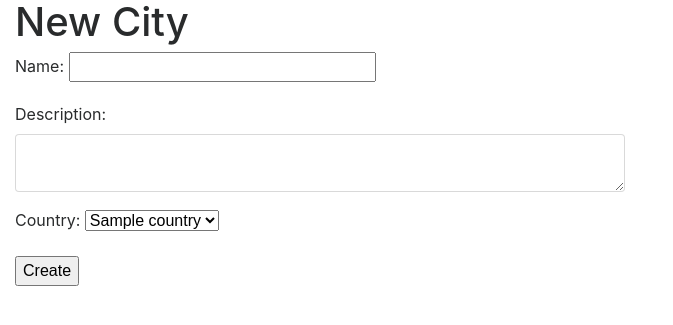
After one commit to sjmiddlebrook/catalog-app, a Flask app: page /cities/new/ in a window 1280 px wide. The commit adds this page. Shown: the top 325 px of the page, without its empty margins (0-673 px from the left). Run offline with Flask 2, Linux system fonts and the light colour scheme; tables that the repository leaves empty hold one stand-in row (values such as "Sample post"); parts of the project's set-up code (start-up, migrations or seed data) failed here and were passed over; some libraries are stand-ins or nearby versions.

Commit message:
add new cities and countries pages

```diff
--- a/application.py
+++ b/application.py
@@ -1,10 +1,13 @@
 import random
 import string
 import json
+from datetime import datetime
+
 import requests
 import httplib2
 
-from flask import Flask, render_template, jsonify, request, redirect, url_for, flash, make_response
+from flask import Flask, render_template, jsonify, request, redirect, url_for, \
+    flash, make_response
 from flask import session as login_session
 from sqlalchemy import create_engine, desc
 from sqlalchemy.orm import sessionmaker
@@ -16,7 +19,6 @@ from oauth2client.client import FlowExchangeError
 
 app = Flask(__name__)
 
-
 CLIENT_ID = json.loads(
     open('client_secrets.json', 'r').read())['web']['client_id']
 APPLICATION_NAME = "Travel Catalog Application"
@@ -27,12 +29,6 @@ Base.metadata.bind = engine
 
 DBSession = sessionmaker(bind=engine)
 session = DBSession()
-
-
-@app.route('/')
-@app.route('/hello')
-def hello_world():
-    return 'Hello, Test!'
 
 
 # Create a state token to prevent request forgery
@@ -99,8 +95,9 @@ def gconnect():
     stored_access_token = login_session.get('access_token')
     stored_gplus_id = login_session.get('gplus_id')
     if stored_access_token is not None and gplus_id == stored_gplus_id:
-        response = make_response(json.dumps('Current user is already connected.'),
-                                 200)
+        response = make_response(
+            json.dumps('Current user is already connected.'),
+            200)
         response.headers['Content-Type'] = 'application/json'
         return response
 
@@ -118,17 +115,8 @@ def gconnect():
     login_session['username'] = data['name']
     login_session['picture'] = data['picture']
     login_session['email'] = data['email']
-
-    output = ''
-    output += '<h1>Welcome, '
-    output += login_session['username']
-    output += '!</h1>'
-    output += '<img src="'
-    output += login_session['picture']
-    output += ' " style = "width: 300px; height: 300px;border-radius: 150px;-webkit-border-radius: 150px;-moz-border-radius: 150px;"> '
-    flash("you are now logged in as %s" % login_session['username'])
-    print("done!")
-    return output
+    flash("you are now logged in as {}".format(login_session['username']))
+    return "successful login"
 
 
 @app.route('/gdisconnect')
@@ -136,13 +124,15 @@ def gdisconnect():
     access_token = login_session.get('access_token')
     if access_token is None:
         print('Access Token is None')
-        response = make_response(json.dumps('Current user not connected.'), 401)
+        response = make_response(json.dumps('Current user not connected.'),
+            401)
         response.headers['Content-Type'] = 'application/json'
         return redirect(url_for('show_categories'))
     print('In gdisconnect access token is {}'.format(access_token))
     print('User name is: ')
     print(login_session['username'])
-    url = 'https://accounts.google.com/o/oauth2/revoke?token=%s' % login_session['access_token']
+    url = 'https://accounts.google.com/o/oauth2/revoke?token=%s' % \
+          login_session['access_token']
     h = httplib2.Http()
     result = h.request(url, 'GET')[0]
     print('result is ')
@@ -158,7 +148,8 @@ def gdisconnect():
         flash("you are now logged out.")
         return redirect(url_for('show_categories'))
     else:
-        response = make_response(json.dumps('Failed to revoke token for given user.', 400))
+        response = make_response(
+            json.dumps('Failed to revoke token for given user.', 400))
         response.headers['Content-Type'] = 'application/json'
         return response
 
@@ -183,18 +174,56 @@ def countries_json():
 
 
 # Show all categories
+@app.route('/')
 @app.route('/countries/')
 def show_categories():
     countries = session.query(Country).all()
-    city_catalog_items = session.query(CatalogItem).order_by(desc(CatalogItem.last_update)).all()
-    # check for username
+    # select cities with latest updated cities first
+    city_catalog_items = session.query(CatalogItem).order_by(
+        desc(CatalogItem.last_update)).all()
+    # check user is logged in
     if 'username' in login_session.keys():
         user = login_session['username']
     else:
         user = None
-    # return "This page will show all my restaurants"
     return render_template('countries.html', countries=countries,
-        items=city_catalog_items, user=user)
+                           items=city_catalog_items, user=user)
+
+
+# Add a new country
+@app.route('/countries/new/', methods=['GET', 'POST'])
+def add_country():
+    if request.method == 'POST':
+        new_country = Country(name=request.form['name'])
+        session.add(new_country)
+        session.commit()
+        return redirect(url_for('show_categories'))
+    else:
+        return render_template('newCountry.html')
+
+
+# Add a new city
+@app.route('/cities/new/', methods=['GET', 'POST'])
+def add_city():
+    if request.method == 'POST':
+        country = session.query(Country).filter(
+            Country.name == request.form['country']).first()
+        new_city = CatalogItem(name=request.form['name'],
+                               description=request.form['description'],
+                               last_update=datetime.now(),
+                               country=country)
+        session.add(new_city)
+        session.commit()
+        return redirect(url_for('show_categories'))
+    else:
+        countries = session.query(Country).all()
+        return render_template('newCity.html', countries=countries)
+
+
+@app.route('/clearSession')
+def clear_session():
+    login_session.clear()
+    return "Session cleared"
 
 
 if __name__ == '__main__':
--- /dev/null
+++ b/templates/layout.html
@@ -0,0 +1,33 @@
+<!doctype html>
+<html>
+    <head>
+        {% block head %}
+        <meta charset="UTF-8">
+        <meta name="viewport" content="width=device-width, initial-scale=1, shrink-to-fit=no">
+        <meta name="description"
+              content="Travel destination catalog with cities and descriptions">
+        <title>{% block title %}{% endblock %}</title>
+        <!-- Bootstrap CSS -->
+        <link rel="stylesheet" href="https://maxcdn.bootstrapcdn.com/bootstrap/4.0.0-beta.3/css/bootstrap.min.css"
+              integrity="sha384-Zug+QiDoJOrZ5t4lssLdxGhVrurbmBWopoEl+M6BdEfwnCJZtKxi1KgxUyJq13dy" crossorigin="anonymous">
+        <!-- Custom CSS -->
+        <link rel=stylesheet type=text/css href="{{ url_for('static', filename='styles.css') }}">
+        <!-- Font Awesome -->
+        <script defer src="https://use.fontawesome.com/releases/v5.0.4/js/all.js"></script>
+        {% endblock %}
+    </head>
+  <body class="bg-light">
+    <div id="content">{% block content %}{% endblock %}</div>
+    <!--  JavaScript for Bootstrap -->
+    <!-- jQuery first, then Popper.js, then Bootstrap JS -->
+    <script src="https://code.jquery.com/jquery-3.2.1.slim.min.js"
+            integrity="sha384-KJ3o2DKtIkvYIK3UENzmM7KCkRr/rE9/Qpg6aAZGJwFDMVNA/GpGFF93hXpG5KkN"
+            crossorigin="anonymous"></script>
+    <script src="https://cdnjs.cloudflare.com/ajax/libs/popper.js/1.12.9/umd/popper.min.js"
+            integrity="sha384-ApNbgh9B+Y1QKtv3Rn7W3mgPxhU9K/ScQsAP7hUibX39j7fakFPskvXusvfa0b4Q"
+            crossorigin="anonymous"></script>
+    <script src="https://maxcdn.bootstrapcdn.com/bootstrap/4.0.0-beta.3/js/bootstrap.min.js"
+            integrity="sha384-a5N7Y/aK3qNeh15eJKGWxsqtnX/wWdSZSKp+81YjTmS15nvnvxKHuzaWwXHDli+4"
+            crossorigin="anonymous"></script>
+  </body>
+</html>
--- /dev/null
+++ b/templates/newCity.html
@@ -0,0 +1,33 @@
+{% extends "layout.html" %}
+
+{% block title %}Add City{% endblock %}
+
+{% block content %}
+<main class="container-fluid">
+    <div class="row">
+    <div class="col-md-6">
+    <h1>New City</h1>
+
+    <form action="#" method="post" id="new_city_form">
+        <div class="form-group">
+            <label for="name_text">Name:</label>
+            <input id="name_text" type="text" size="30" name="name">
+        </div>
+        <div class="form-group">
+            <label for="description_area">Description:</label>
+            <textarea id="description_area" class="form-control" form="new_city_form" name="description"></textarea>
+        </div>
+        <div class="form-group">
+            <label for="country_select">Country:</label>
+            <select id="country_select" name="country">
+                {% for country in countries %}
+                <option value="{{ country.name }}">{{ country.name }}</option>
+                {% endfor %}
+            </select>
+        </div>
+        <input type="submit" value="Create">
+    </form>
+    </div>
+    </div>
+</main>
+{% endblock %}
```
Also changed, not shown: templates/countries.html (+18 -31 lines), templates/login.html (+2 -7 lines), templates/newCountry.html (added, +18 -0 lines).
